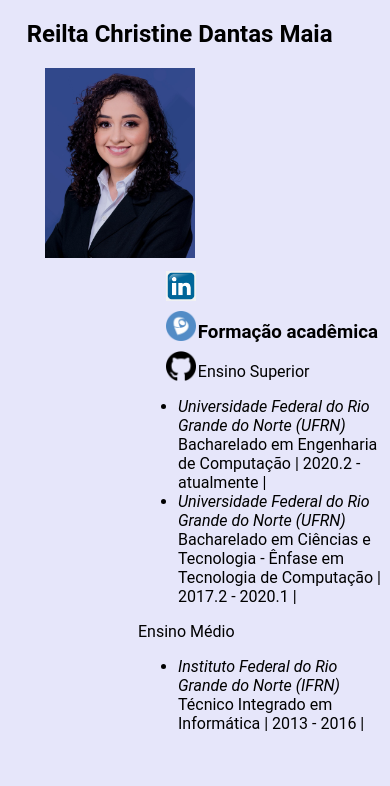
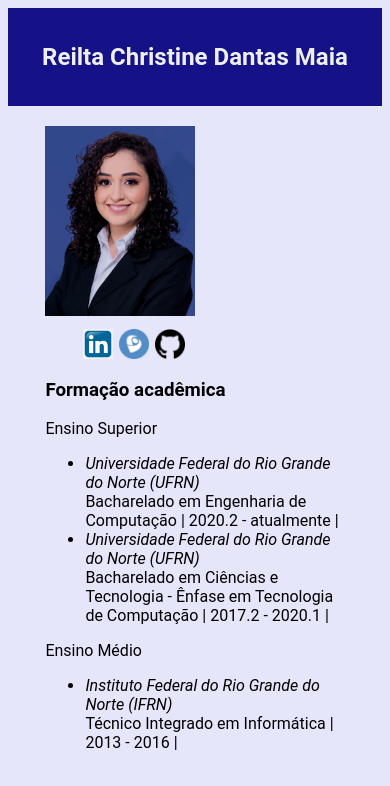
Before and after one commit to reilta/personal-page, a plain HTML site: page index.html in a window 390 px wide. Drawn offline with Linux system fonts and the light colour scheme.

Commit message:
responsividade

```diff
--- a/css/style.css
+++ b/css/style.css
@@ -1,20 +1,29 @@
+* {
+	box-sizing: border-box;
+}
 body{
     font-family: 'Roboto', sans-serif;
     background-color: #E6E6FA;
 }
-.cabecalho{
-	margin-left: 5%;
+#main-navbar {
+	background: rgb(20, 18, 134);
+	color: #eee;
+	padding: 15px;
+	text-align: center;
+	margin-bottom: 10px;
+	position: sticky;
+	top: 0;
 }
 .descricao{
     margin-top: 20px;
 	margin-left:10%;
 	margin-right:10%;
+    width: 80%;
 }
 .redes{
-	width: 20%;
+	width: 80%;
 	float:left;
-    margin-left: 20px;
-    padding-left: 95px;
+    margin-left: 8.5%;
     margin-top: -10px;
 }
 .redes ul li{
@@ -24,8 +33,9 @@ body{
 	list-style: none;
 }
 .formacao{
-    margin-left: 130px;
+    margin-left: 10%;
     padding-top: 40px;
+    width: 80%;
 }
 .formacao p{
     font-size: 14;
--- a/index.html
+++ b/index.html
@@ -8,18 +8,15 @@
 </head>
 
 <body>
-    <header>
-        <div class="cabecalho">
-            <h2>Reilta Christine Dantas Maia</h2>
-        </div>
-    </header>
-
+    <nav id="main-navbar">
+        <h2>Reilta Christine Dantas Maia</h2>
+    </nav>
     <div class="descricao">
         <div>
             <img src="img/reilta.jpg" alt="Foto de Reilta" width="150">
         </div>
     </div>
-    <div class="redes">
+    <div class="descricao redes">
         <ul>
             <li><a href="https://www.linkedin.com/in/reilta-maia-b02886204/"><img src="img/linkedin.png"
                         alt="logo linkedin" width="30"></a></li>
```
